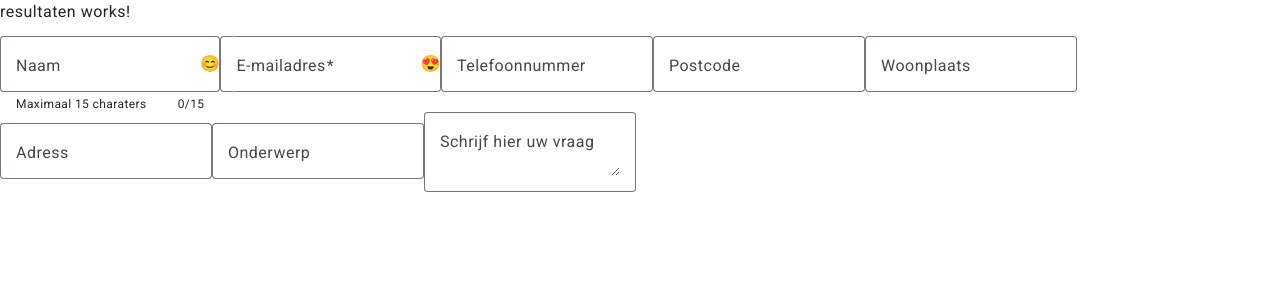
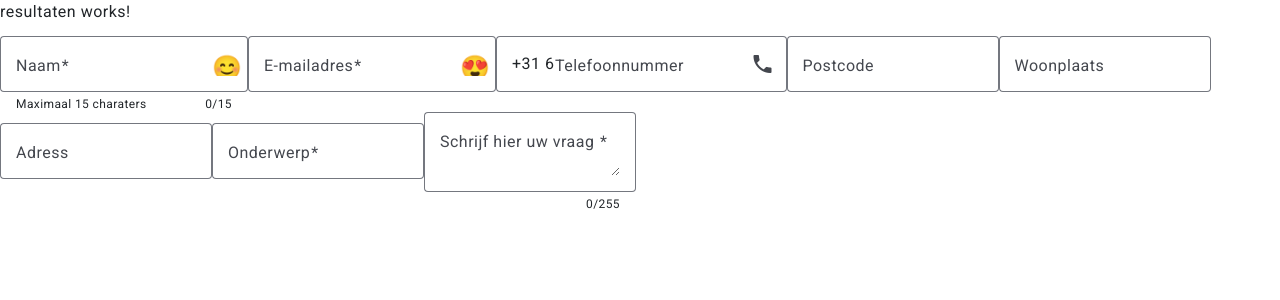
Before and after one commit to MrMatt04/contactform, an Angular app: page / in a window 1280 px wide. Shown: the top 300 px of the page. Built offline with nearby package versions, Linux system fonts and the light colour scheme.

Commit message:
did a few things with input required

```diff
--- a/src/app/resultaten/resultaten.component.css
+++ b/src/app/resultaten/resultaten.component.css
@@ -0,0 +1,5 @@
+mat-form-field.telefoonnummer {
+  mat-form-field-infix {
+    padding-left: 5px;
+  }
+}
--- a/src/app/resultaten/resultaten.component.html
+++ b/src/app/resultaten/resultaten.component.html
@@ -8,6 +8,7 @@
     maxlength="15"
     placeholder="Uw naam"
     (input)="onInput($event)"
+    required
   />
   <mat-hint align="end">{{ value().length }}/15</mat-hint>
   <mat-icon matSuffix>😊</mat-icon>
@@ -28,9 +29,11 @@
   <mat-icon matSuffix>😍</mat-icon>
 </mat-form-field>
 <!-- Telefoonnummber gebruiker -->
-<mat-form-field appearance="outline">
+<mat-form-field class="telefoonnummer" appearance="outline">
   <mat-label>Telefoonnummer</mat-label>
-  <input matInput placeholder="Uw telefoonnummer" />
+  <input matInput placeholder="Uw telefoonnummer" maxlength="9" />
+  <span matTextPrefix>+31 6</span>
+  <mat-icon matSuffix>phone</mat-icon>
 </mat-form-field>
 <mat-form-field appearance="outline">
   <mat-label>Postcode</mat-label>
@@ -46,9 +49,17 @@
 </mat-form-field>
 <mat-form-field appearance="outline">
   <mat-label>Onderwerp</mat-label>
-  <input matInput placeholder="Het onderwerp" />
+  <input matInput placeholder="Het onderwerp" required />
 </mat-form-field>
+<!-- De vraag -->
 <mat-form-field appearance="outline">
   <mat-label>Schrijf hier uw vraag </mat-label>
-  <textarea matInput placeholder="Wat is uw vraag?"></textarea>
+  <textarea
+    matInput
+    placeholder="Wat is uw vraag?"
+    required
+    maxlength="255"
+    (input)="onInput($event)"
+  ></textarea>
+  <mat-hint align="end">{{ value().length }}/255</mat-hint>
 </mat-form-field>
--- a/src/app/resultaten/resultaten.component.ts
+++ b/src/app/resultaten/resultaten.component.ts
@@ -8,6 +8,7 @@ import {
   ReactiveFormsModule,
   Validators,
 } from '@angular/forms';
+import { MatIconModule } from '@angular/material/icon';
 import { merge } from 'rxjs';
 import { takeUntilDestroyed } from '@angular/core/rxjs-interop';
 
@@ -20,17 +21,19 @@ import { takeUntilDestroyed } from '@angular/core/rxjs-interop';
     MatFormFieldModule,
     FormsModule,
     ReactiveFormsModule,
+    MatIconModule,
   ],
   templateUrl: './resultaten.component.html',
   styleUrl: './resultaten.component.css',
 })
 export class ResultatenComponent {
+  // This is a signal that holds the value of a input field
   protected readonly value = signal('');
 
   protected onInput(event: Event) {
     this.value.set((event.target as HTMLInputElement).value);
   }
-
+  //this is a signal that holds the value of the input field of the email and validates it :)
   readonly email = new FormControl('', [Validators.required, Validators.email]);
 
   errorMessage = signal('');
```
